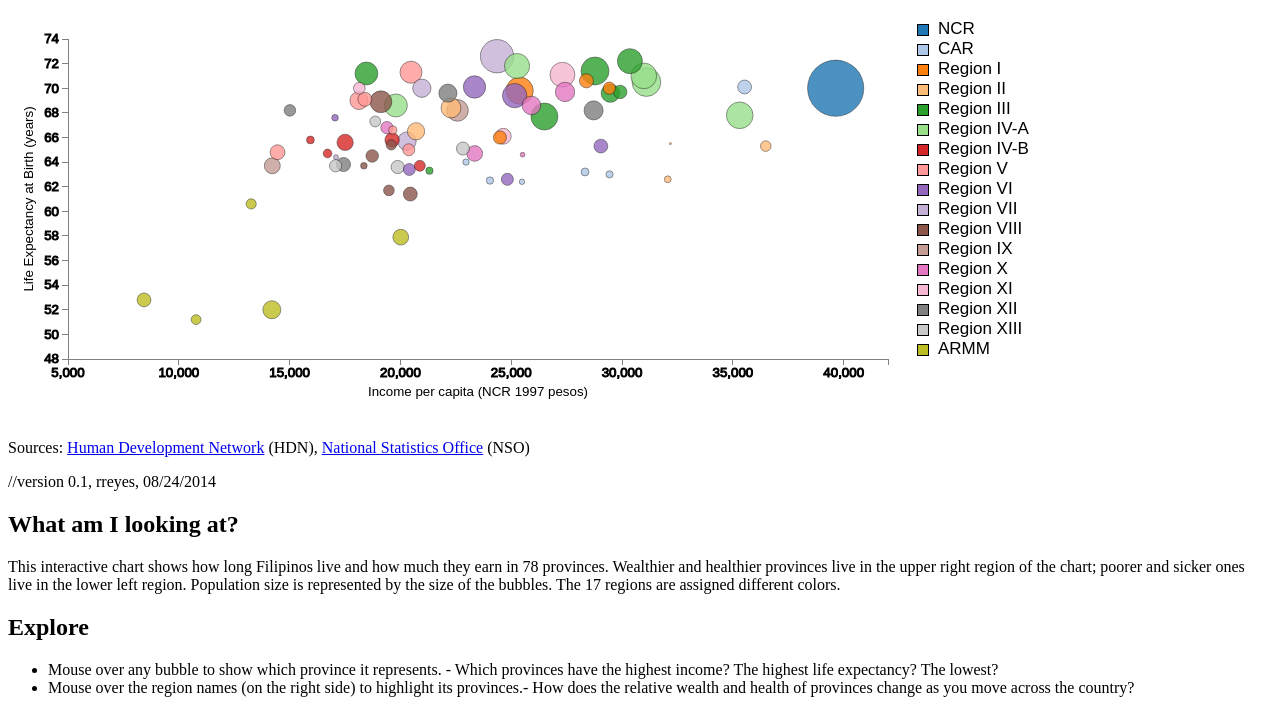
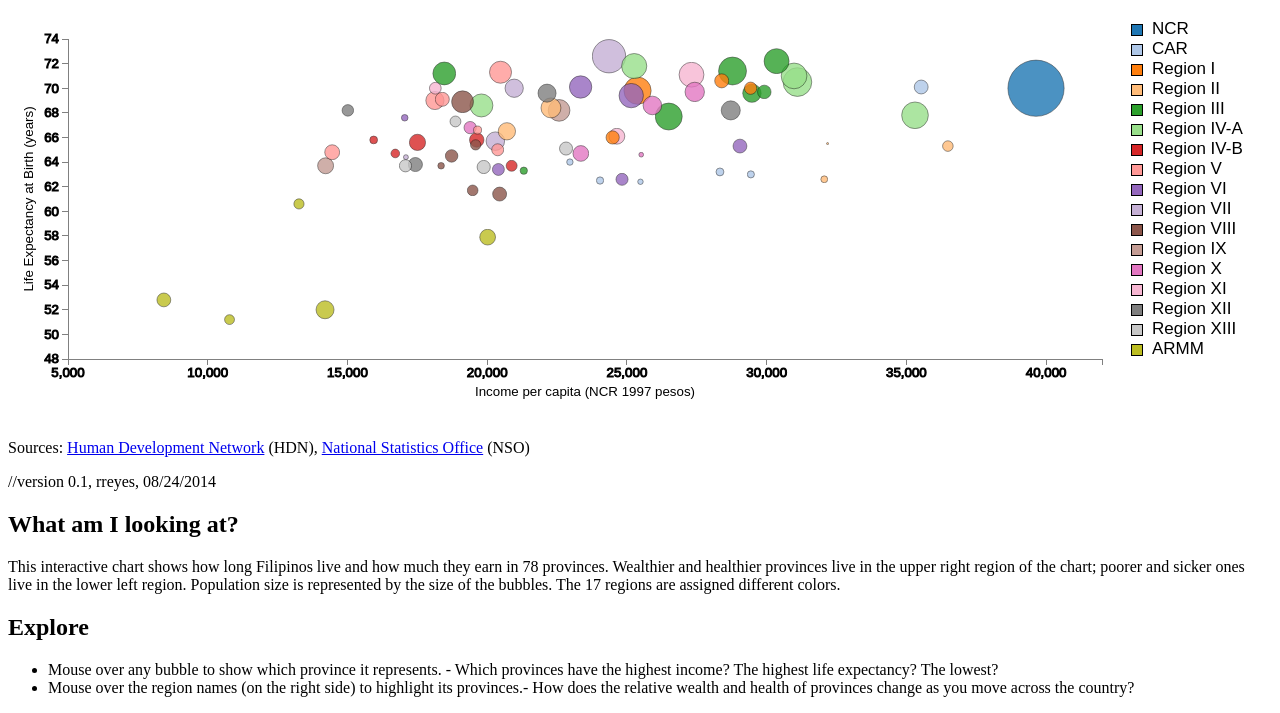
Before and after one commit to pinayobserver/wealth-and-health-of-ph, a plain HTML site: page index.html in a window 1280 px wide. Shown: the part 61-774 px from the top of the page. Drawn offline with Linux system fonts and the light colour scheme.

Commit message:
Updated chart size to be based on window size

```diff
--- a/index.html
+++ b/index.html
@@ -48,6 +48,9 @@ text.label{
 </style>
 <head>
 	<meta charset="utf-8">
+	<div id="title"><h1>Wealth and Health of Philippine Provinces</h1></div>
+	<div id="bubblechart"></div>
+	<div id="key" margin="220px 0px 60px 0px"></div>
 	<script src="d3/d3.min.js"></script>
 	<title>Wealth and Health of Philippine Provinces</title>
 	<script>
@@ -57,21 +60,33 @@ text.label{
  		//d3.select("#blurb").append("p").text("Select a region:");
 
  		// define margins
- 		var container_dimensions = {width: 900, height: 400},
- 			margins = {top:20, right:20, bottom:60, left:60},
- 			chart_dimensions = {
+ 		var	margins = {top:20, right:20, bottom:60, left:60};
+ 		var key_dimensions = {width: 150};
+
+		// define chart
+		var svgChart = d3.select("#bubblechart")
+			.append("svg")
+//			.attr("width", container_dimensions.width)
+//			.attr("height", container_dimensions.height);
+
+		var chart = svgChart.append("g")
+		    .attr("transform", "translate(" + margins.left +"," + margins.top +")")
+		    .attr("id","chart");
+
+		// define chart size based on window size
+ 		var container_dimensions = {
+ 				width: document.getElementById('title').getBoundingClientRect().width - key_dimensions.width,
+  				height: 400 //document.getElementById('bubblechart').getBoundingClientRect().height
+  			};
+
+ 	   	var chart_dimensions = {
  				width: container_dimensions.width - margins.left - margins.right,
  				height: container_dimensions.height - margins.top - margins.bottom
  			};
 
-		// define chart
-		var chart = d3.select("#bubblechart")
-			.append("svg")
-			.attr("width", container_dimensions.width)
-			.attr("height", container_dimensions.height)
-		  .append("g")
-		    .attr("transform", "translate(" + margins.left +"," + margins.top +")")
-		    .attr("id","chart");
+ 	    // size chart
+ 		svgChart.attr("width", container_dimensions.width)
+ 			.attr("height", container_dimensions.height);
 
 		// define scales
 		var xscale = d3.scale.linear()
@@ -235,9 +250,6 @@ text.label{
 	</script>
 </head>
 <body>
-	<div id="title"><h1>Wealth and Health of Philippine Provinces</h1></div>
-	<div id="bubblechart"></div>
-	<div id="key" margin="200px 0px 60px 0px"></div>
 	<div id="blurb">
 	<p>Sources: <a href="http://hdn.org.ph">Human Development Network</a> (HDN),
 	<a href="http://www.census.gov.ph">National Statistics Office</a> (NSO)</p>
```
